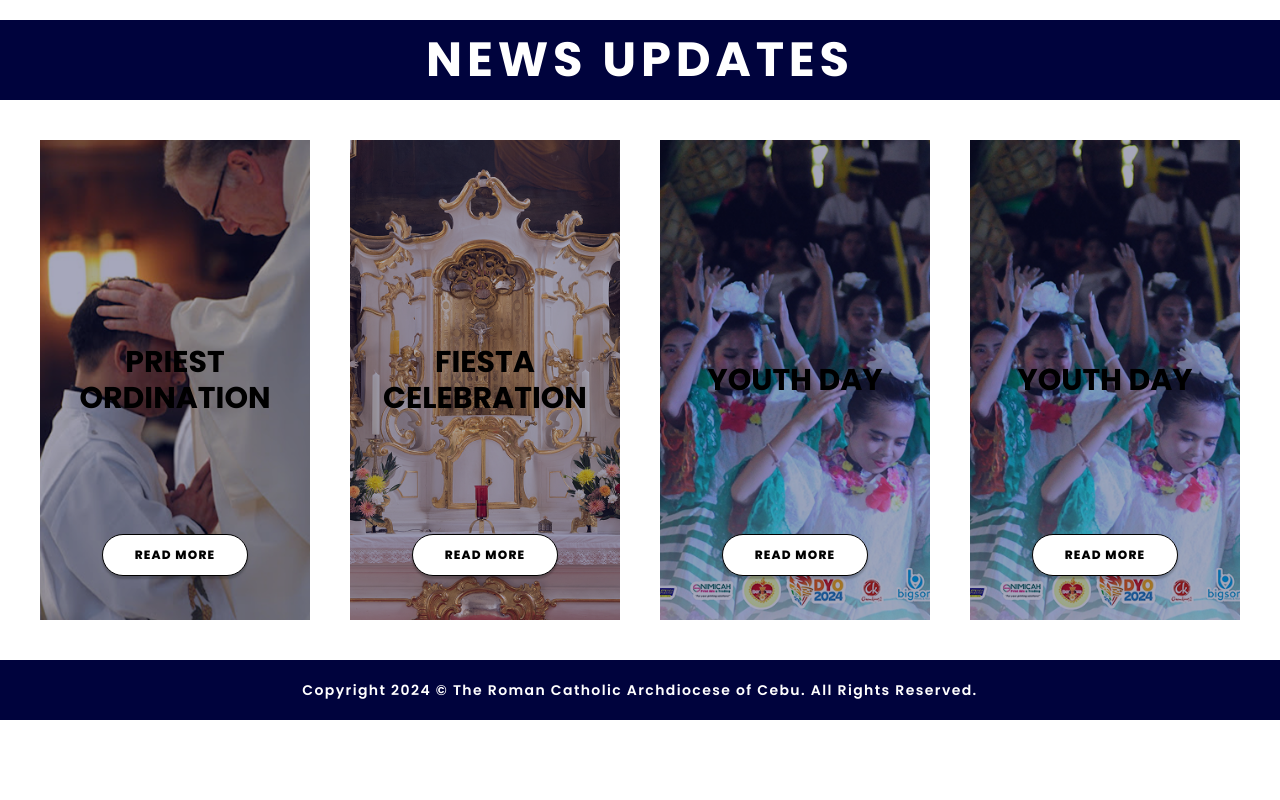
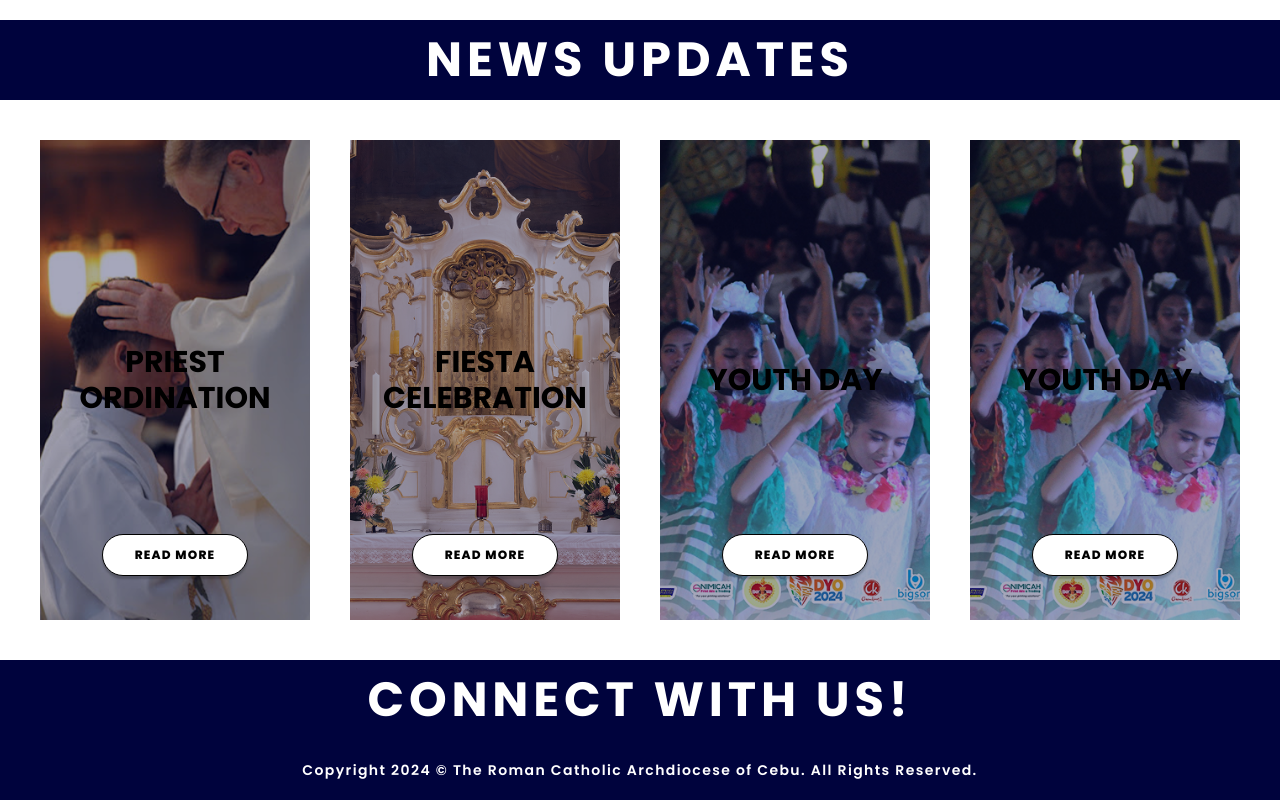
Before and after one commit to Celian4862/cadcomm, a Next.js app: page / in a window 1280 px wide. Shown: the part 2226-3026 px from the top of the page. Before the commit the page ends 2946 px from the top, so only its background shows below. Built offline with nearby package versions, Linux system fonts and the light colour scheme.

Commit message:
Updated page.tsx
Added "Connect with us" section

```diff
--- a/app/page.tsx
+++ b/app/page.tsx
@@ -125,6 +125,14 @@ export default function Home() {
           <NewsCard text="Youth Day" img_url="/Youth Day.png" />
         </div>
       </section>
+      <section>
+        <header>
+          <h2 className="bg-secondary w-full p-4 text-center text-4xl font-bold tracking-widest text-white uppercase lg:text-5xl">
+            Connect with us!
+          </h2>
+        </header>
+        <div className="flex"></div>
+      </section>
     </>
   );
 }
```
